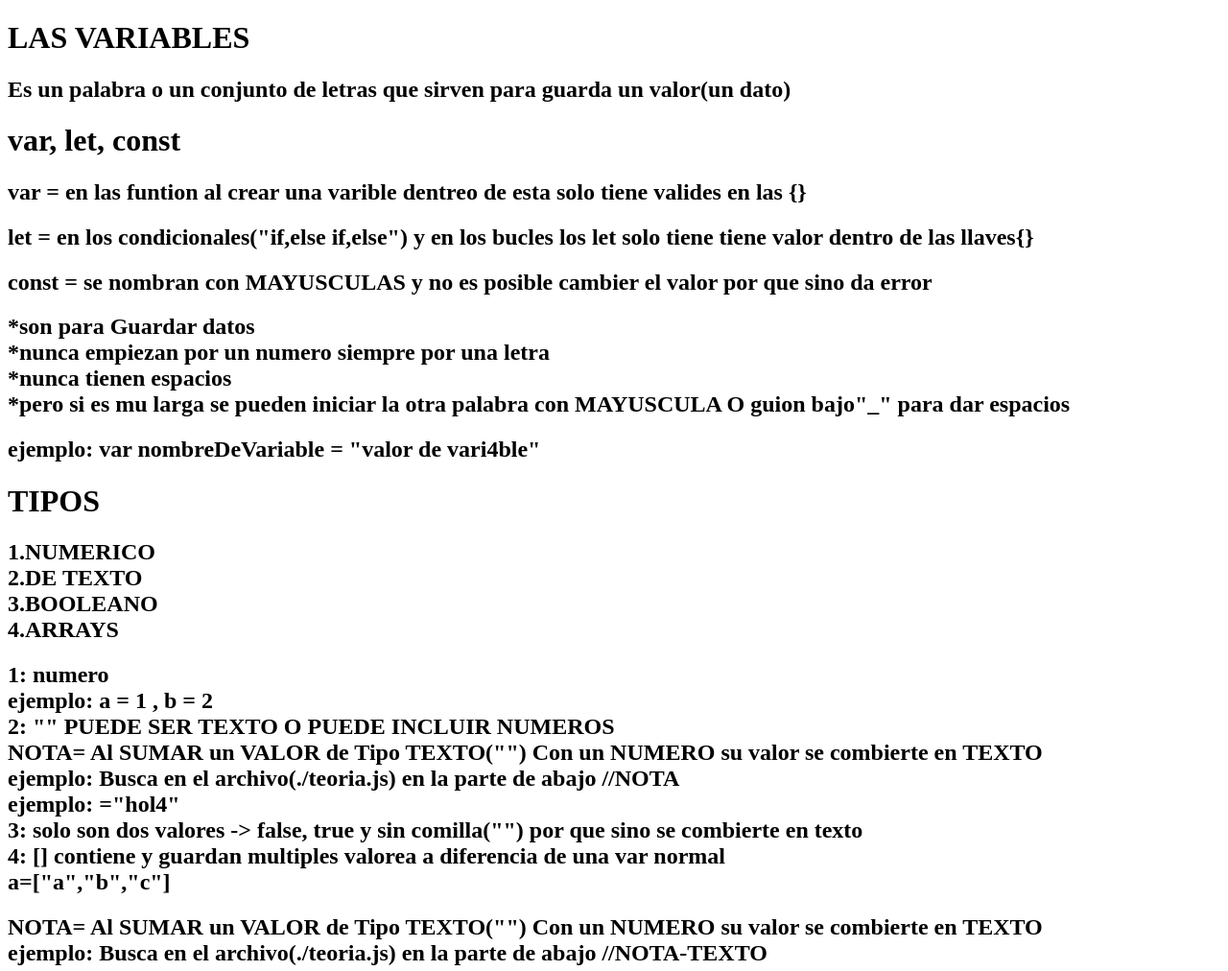
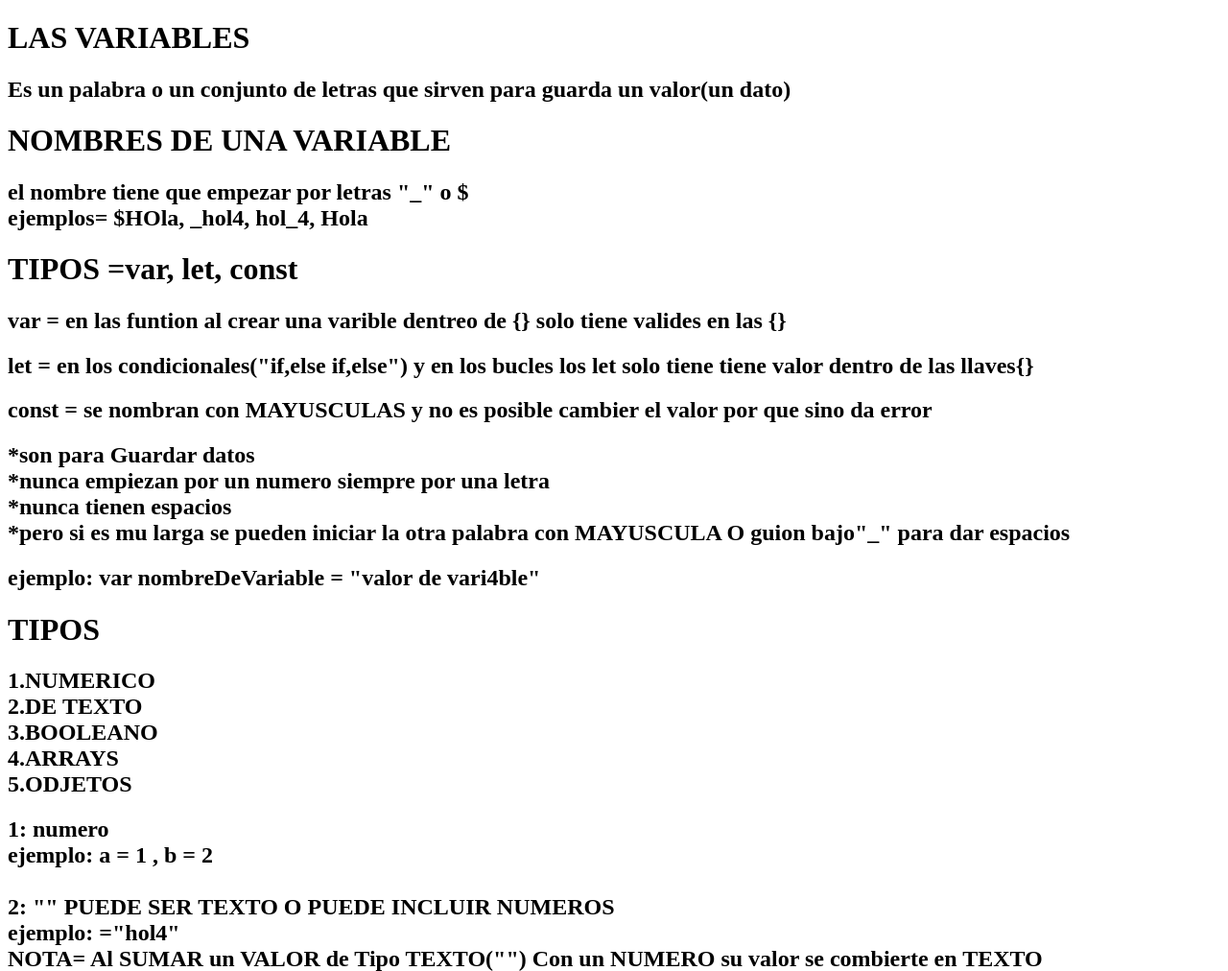
Before and after one commit to Leonel-Javier-Calleja-Hernandez/CURSO-JS, a plain HTML site: page LAS VARIABLES/teoria.html in a window 1280 px wide. Shown: the top 1012 px of the page at 96% size. Drawn offline with Linux system fonts and the light colour scheme.

Commit message:
TEORIA-VARIABLES

```diff
--- a/LAS VARIABLES/teoria.html
+++ b/LAS VARIABLES/teoria.html
@@ -11,19 +11,20 @@
 <body>
     <h1>LAS VARIABLES</h1>
     <h2>Es un palabra o un conjunto de letras que sirven para guarda un valor(un dato) </h2>
-    <h1>var, let, const</h1>
-    <h2>var = en las funtion al crear una varible dentreo de esta solo tiene valides en las {}</h2>
+    <h1>NOMBRES DE UNA VARIABLE</h1>
+    <h2>el nombre tiene que empezar por letras "_" o $ <br>ejemplos= $HOla, _hol4, hol_4, Hola</h2>
+    <h1>TIPOS =var, let, const</h1>
+    <h2>var = en las funtion al crear una varible dentreo de {} solo tiene valides en las {}</h2>
     <h2>let = en los condicionales("if,else if,else") y en los bucles los let solo tiene tiene valor dentro de las llaves{}</h2>
     <h2>const = se nombran con MAYUSCULAS y no es posible cambier el valor por que sino da error</h2>
     <h2>*son para Guardar datos <br>*nunca empiezan por un numero siempre por una letra<br>*nunca tienen espacios <br>*pero si es mu larga se pueden iniciar la otra palabra con MAYUSCULA O guion bajo"_" para dar espacios</h2>
     <h2>ejemplo: var nombreDeVariable = "valor de vari4ble"</h2>
     <h1>TIPOS</h1>
-    <h2>1.NUMERICO<br>2.DE TEXTO<br>3.BOOLEANO <br>4.ARRAYS</h2>
-    <h2>1: numero <br>ejemplo: a = 1 , b = 2 <br>2: "" PUEDE SER TEXTO O PUEDE INCLUIR NUMEROS <br>NOTA= Al SUMAR un VALOR de Tipo TEXTO("") Con un NUMERO su valor se combierte en TEXTO <br>
-        ejemplo: Busca en el archivo(./teoria.js) en la parte de abajo //NOTA<br>ejemplo: ="hol4" <br>3: solo son dos valores -> false, true y sin comilla("") por que sino se combierte en texto<br>4: [] contiene y guardan multiples valorea a diferencia de una var normal <br>a=["a","b","c"]</h2>
-    <h2>NOTA= Al SUMAR un VALOR de Tipo TEXTO("") Con un NUMERO su valor se combierte en TEXTO <br>
-        ejemplo: Busca en el archivo(./teoria.js) en la parte de abajo //NOTA-TEXTO
+    <h2>1.NUMERICO<br>2.DE TEXTO<br>3.BOOLEANO <br>4.ARRAYS <br>5.ODJETOS</h2>
+    <h2>1: numero <br>ejemplo: a = 1 , b = 2 <br> <br>2: "" PUEDE SER TEXTO O PUEDE INCLUIR NUMEROS <br>ejemplo: ="hol4" <br>NOTA= Al SUMAR un VALOR de Tipo TEXTO("") Con un NUMERO su valor se combierte en TEXTO <br>
+        ejemplo: Busca en el archivo(./teoria.js) en la parte de abajo //NOTA <br> <br>3: solo son dos valores -> false, true y sin comilla("") por que sino se combierte en texto <br> <br>4: [] contiene y guardan multiples valorea a diferencia de una var normal <br>a=["a","b","c"] <br> <br>5: los objetos tiene dentro de ellos sus propias variables <br>var persona{ <br>nombre: "leonel", <br> edad: 18}</h2>
 
-    </h2>
+
+    <h2>EXISTEN LAS VARIABLES LOCALES Y GLOBALES <br> <br>*LOCALES= las que estan dentro de el bloque ollave {} <br>*GLOBALES= fuera de funtiones y se pueden utilizar en cualquier funtion o lo que sea en el codigo</h2>
 </body>
 </html>
```
